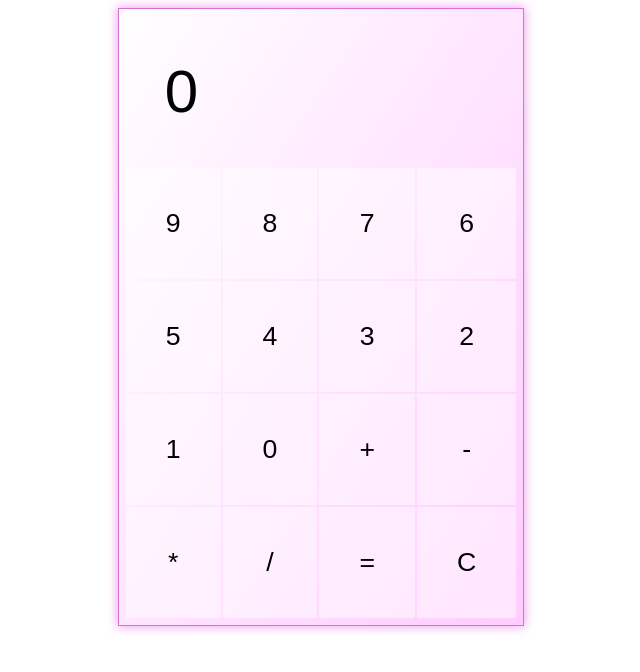
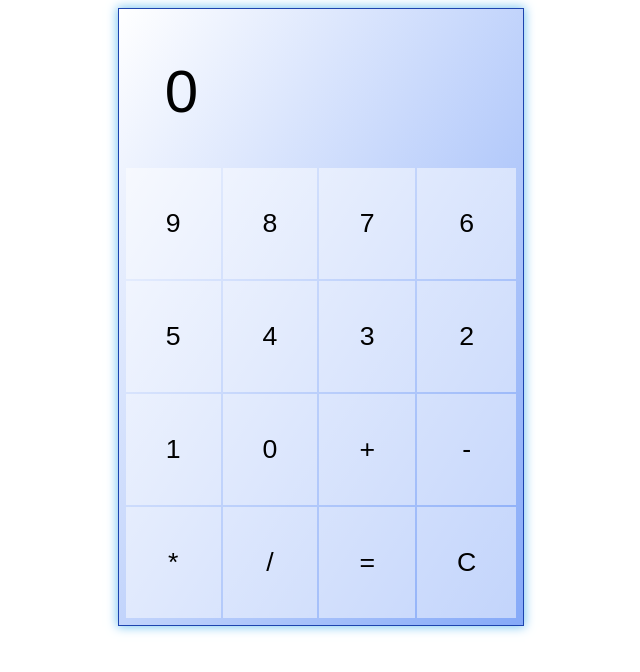
Before and after one commit to yossimal95/calculator.yossimal95.github.io, a plain HTML site: page index.html in a window 1280 px wide. Shown: the whole page, without its empty margins (319-959 px from the left). Drawn offline with Linux system fonts and the light colour scheme.

Commit message:
Update style.css

```diff
--- a/style.css
+++ b/style.css
@@ -12,10 +12,10 @@ td:hover {
 }
 table {
   margin: auto;
-  background-image: linear-gradient(to bottom right, #ffffff, #ffccff);
+  background-image: linear-gradient(to bottom right, #ffffff, #85a9f8);
   padding: 5px;
-  border: 1px solid orchid;
-  box-shadow: 0px 0px 10px 1px rgb(238, 165, 238);
+  border: 1px solid rgb(29, 68, 175);
+  box-shadow: 0px 0px 10px 1px rgb(124, 198, 241);
 }
 input {
   font-size: 45pt;
```
